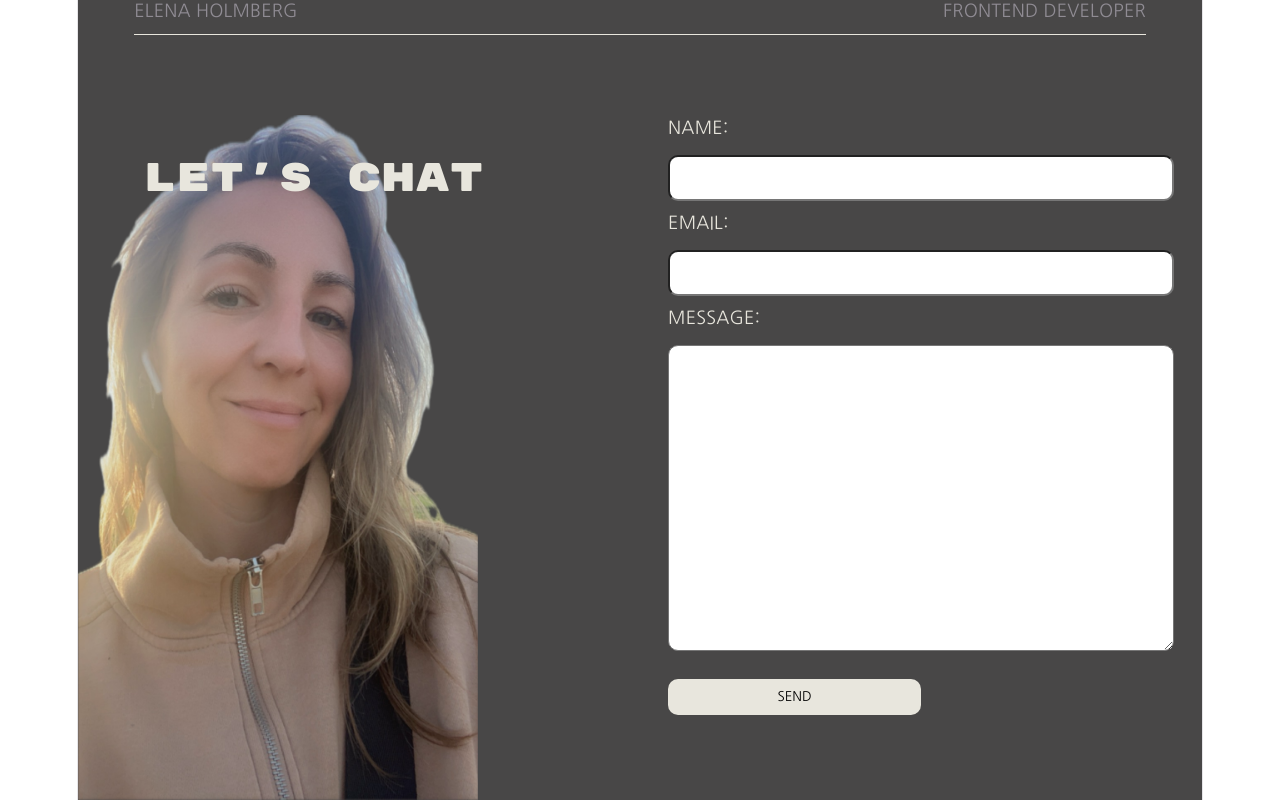
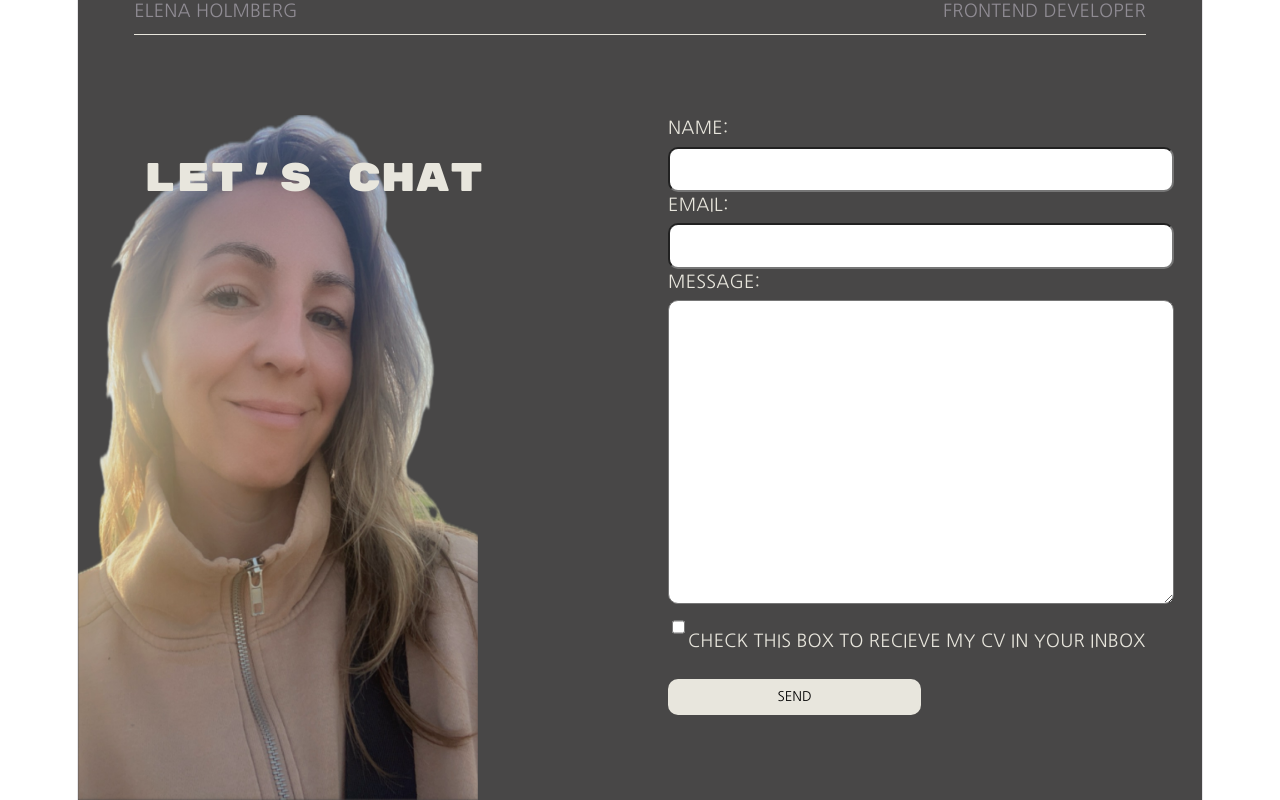
Before and after one commit to elenaholmberg/react_portfolio, a React (Vite) app in the folder vite-project/: page / in a window 1280 px wide. Shown: the part 3281-4081 px from the top of the page. Built offline with nearby package versions, Linux system fonts and the light colour scheme; a web font is replaced by a local one.

Commit message:
🏗️feat: add checkbox for subscription

```diff
--- a/vite-project/src/components/Contact.tsx
+++ b/vite-project/src/components/Contact.tsx
@@ -18,9 +18,24 @@ const Contact = () => {
           <input type="email" id="email" name="email" required />
 
           <label htmlFor="message">Message:</label>
-          <textarea className="message" id="message" name="message" required></textarea>
-
-          <button className="submitButton" type="submit">Send</button>
+          <textarea
+            className="message"
+            id="message"
+            name="message"
+            required
+          ></textarea>
+          <label className="checkboxLabel" htmlFor="subscribe">
+            <input
+              className="checkbox"
+              type="checkbox"
+              id="subscribe"
+              name="subscribe"
+            />
+            check this box to recieve my CV in your inbox
+          </label>
+          <button className="submitButton" type="submit">
+            Send
+          </button>
         </form>
       </div>
     </>
```
Also changed, not shown: vite-project/src/App.css (+3 -4 lines).
